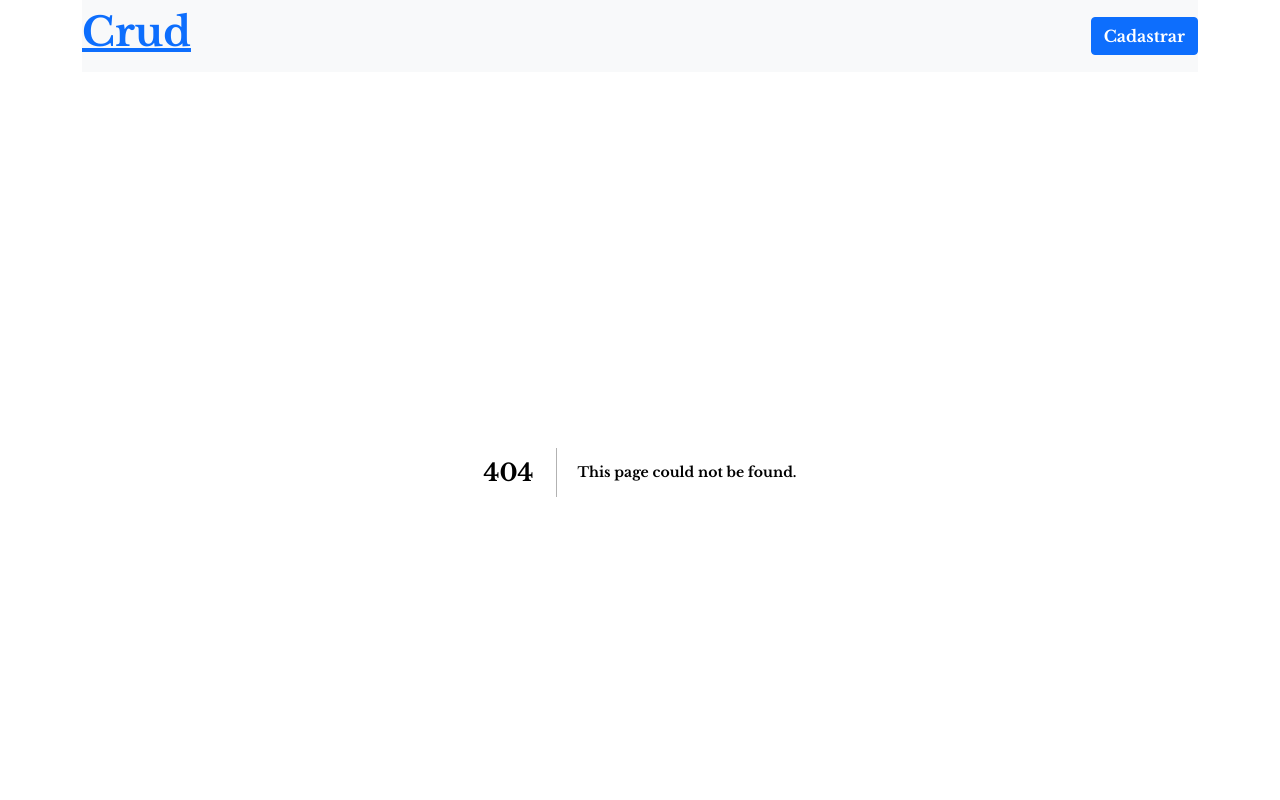
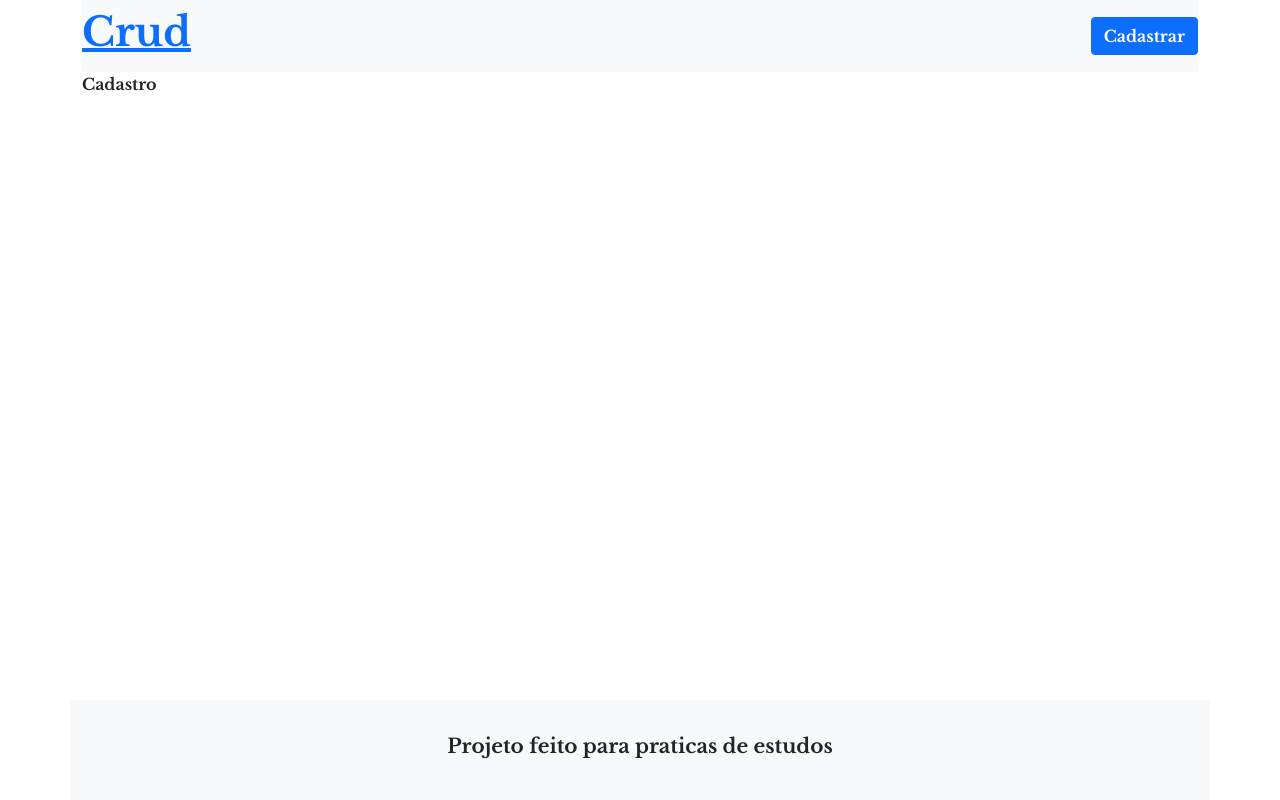
Before and after one commit to DevNetoSantos/crud-estudantes, a Next.js app: page /cadastro in a window 1280 px wide. Before the commit this address had no page. Shown: the top 800 px of the page. Built offline with nearby package versions, Linux system fonts and the light colour scheme.

Commit message:
base layout concluida

```diff
--- a/components/Header/index.tsx
+++ b/components/Header/index.tsx
@@ -6,7 +6,7 @@ const Header = () => {
   return(
     <div className={`container`}>
       <nav className="navbar navbar-expand-lg bg-light">
-        <Link className="navbar-brand" href="aaa">
+        <Link className="navbar-brand" href={"/"}>
           <a>
           <h1 className='display-8'>Crud</h1>
           </a>
@@ -27,7 +27,7 @@ const Header = () => {
         <div className="collapse navbar-collapse" id="navbarNav">
           <ul className='navbar-nav ms-auto text-center'>
             <li className='nav-item'>
-              <Link href='#'>
+              <Link href={'/cadastro'}>
                 <button className='btn btn-primary'>Cadastrar</button>
               </Link>
             </li>
--- a/components/Layout/index.tsx
+++ b/components/Layout/index.tsx
@@ -11,7 +11,7 @@ const Layout = ({ children }: Props) => {
   return(
     <div className={styles.container}>
       <Header />
-      <main>{children}</main>
+      <main className={`container ${styles.containerMain}`}>{children}</main>
       <Footer />
     </div>
   );
--- /dev/null
+++ b/pages/cadastro/index.tsx
@@ -0,0 +1,9 @@
+const Cadastro = () => {
+  return(
+    <div>
+      Cadastro
+    </div>
+  );
+}
+
+export default Cadastro;
--- a/styles/Layout.module.css
+++ b/styles/Layout.module.css
@@ -0,0 +1,3 @@
+.containerMain {
+  height: calc(100vh - 172px);
+}
```
